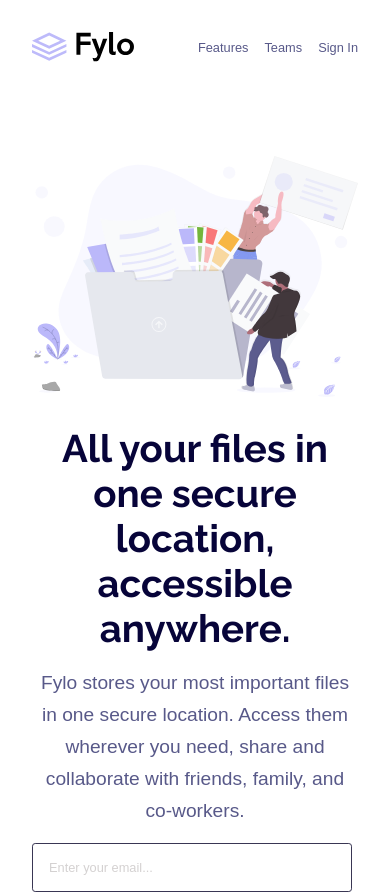
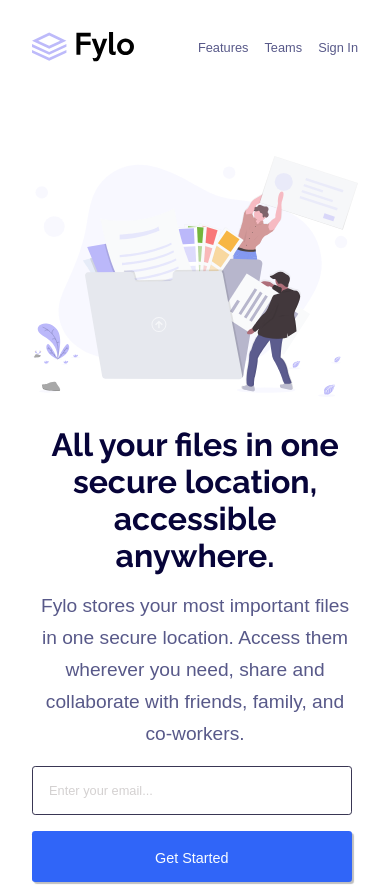
Before and after one commit to SandyAbasman/fylo-landing-page-with-two-column-layout-master, a plain HTML site: page index.html in a window 390 px wide. Shown: the top 895 px of the page. Drawn offline with Linux system fonts and the light colour scheme.

Commit message:
fixed hero title font

```diff
--- a/style.css
+++ b/style.css
@@ -575,6 +575,9 @@ column-gap: 1rem;
         align-items: center;
         text-align: center;
     }
+    .hero_text_container h2{
+        font-size: 2rem;
+    }
 
     .left_hero, .right_hero{
         width: 100%;
```
